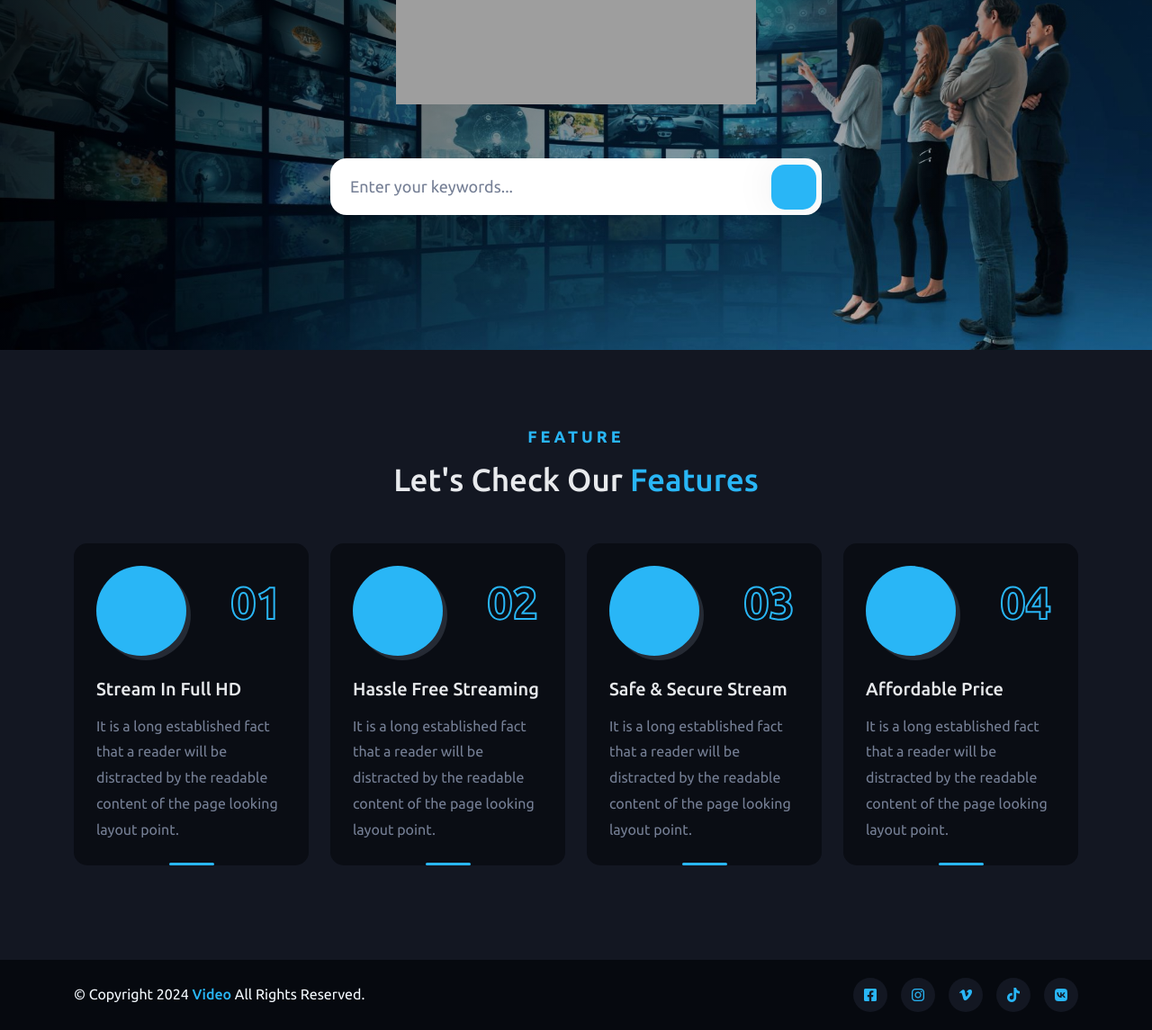
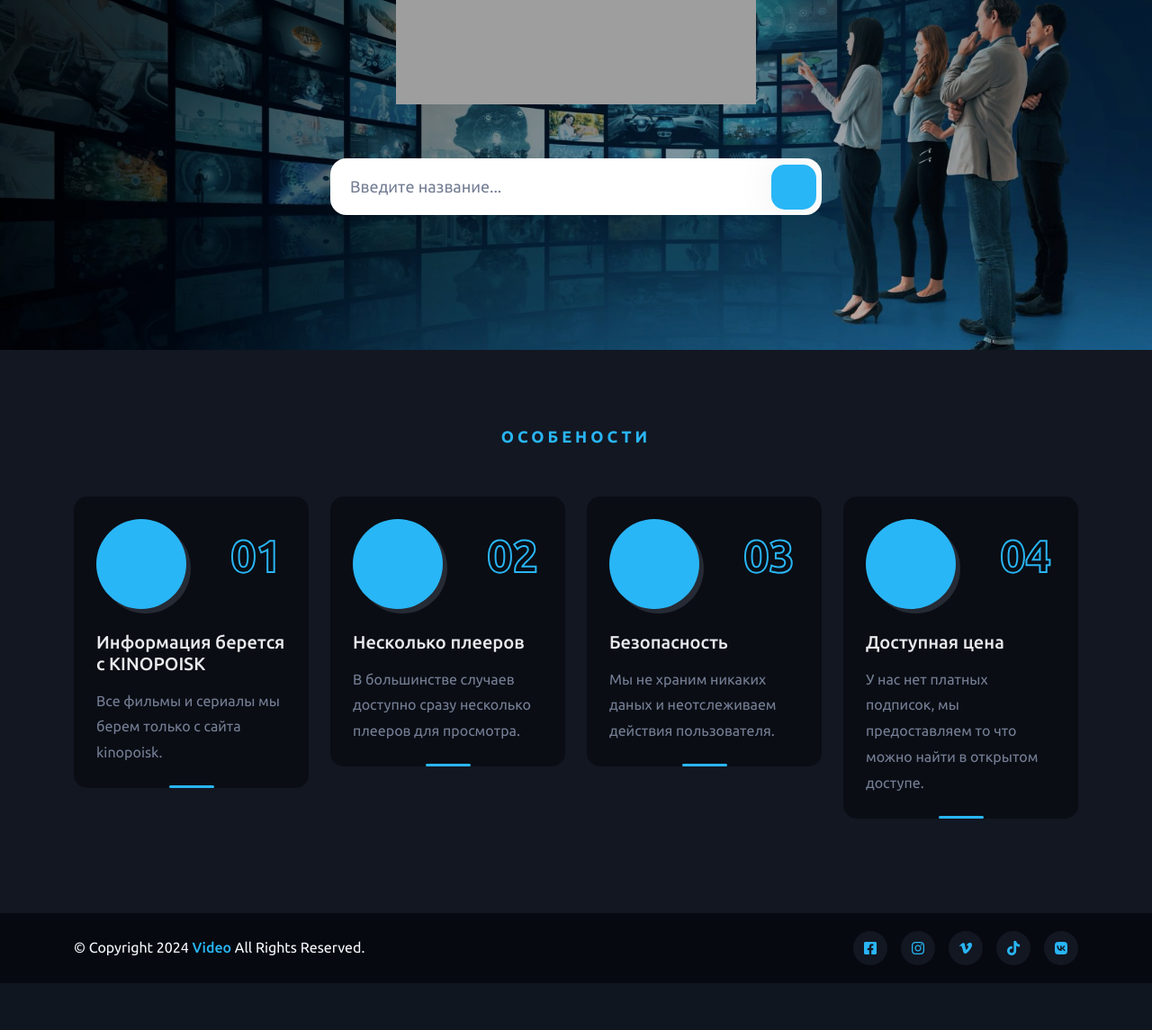
Before and after one commit to Divarion-D/MiniMovieSyte, a Flask app: page / in a window 1280 px wide. Shown: the part 475-1620 px from the top of the page at 90% size. After the commit the page ends 1568 px from the top, so only its background shows below. Run offline with Flask 2, Linux system fonts and the light colour scheme; some libraries are stand-ins or nearby versions; some web fonts are replaced; grey boxes are pictures that could not be loaded.

Commit message:
перевод на руский

```diff
--- a/templates/index.html
+++ b/templates/index.html
@@ -1,5 +1,5 @@
 <!DOCTYPE html>
-<html lang="en">
+<html lang="ru">
 
 <head>
 
@@ -52,7 +52,7 @@
                                 <form action="/handler" method="POST" novalidate>
                                     <div class="form-group">
                                         <input name="name" type="text" autocomplete=off class="form-control"
-                                            placeholder="Type Keyword...">
+                                            placeholder="Введите название...">
                                         <button type="submit" class="search-icon-btn"><i
                                                 class="icon-search"></i></button>
                                     </div>
@@ -77,7 +77,7 @@
                                     <form action="/handler" method="POST" novalidate>
                                         <div class="form-group">
                                             <input name="name" type="text" autocomplete=off class="form-control"
-                                                placeholder="Type Keyword...">
+                                                placeholder="Введите название...">
                                             <button type="submit" class="search-icon-btn"><i
                                                     class="icon-search"></i></button>
                                         </div>
@@ -114,7 +114,7 @@
                                         <form action="/handler" method="POST" novalidate>
                                             <div class="form-group">
                                                 <input name="name" required autocomplete=off type="text"
-                                                    class="form-control" placeholder="Enter your keywords...">
+                                                    class="form-control" placeholder="Введите название...">
                                                 <button type="submit"><i class="icon-search"></i></button>
                                             </div>
                                         </form>
@@ -133,8 +133,7 @@
                 <div class="row">
                     <div class="col-lg-7 mx-auto">
                         <div class="site-heading text-center">
-                            <span class="site-title-tagline">Feature</span>
-                            <h2 class="site-title">Let's Check Our <span>Features</span></h2>
+                            <span class="site-title-tagline">Особености</span>
                         </div>
                     </div>
                 </div>
@@ -146,9 +145,8 @@
                                 <div class="feature-icon">
                                     <i class="icon-stream-1"></i>
                                 </div>
-                                <h4 class="feature-title">Stream In Full HD</h4>
-                                <p>It is a long established fact that a reader will be distracted by the readable
-                                    content of the page looking layout point.</p>
+                                <h4 class="feature-title">Информация берется с KINOPOISK</h4>
+                                <p>Все фильмы и сериалы мы берем только с сайта kinopoisk.</p>
                             </div>
                         </div>
                         <div class="col-md-6 col-lg-4 col-xl-3">
@@ -157,9 +155,8 @@
                                 <div class="feature-icon">
                                     <i class="icon-server-2"></i>
                                 </div>
-                                <h4 class="feature-title">Hassle Free Streaming</h4>
-                                <p>It is a long established fact that a reader will be distracted by the readable
-                                    content of the page looking layout point.</p>
+                                <h4 class="feature-title">Несколько плееров</h4>
+                                <p>В большинстве случаев доступно сразу несколько плееров для просмотра.</p>
                             </div>
                         </div>
                         <div class="col-md-6 col-lg-4 col-xl-3">
@@ -168,9 +165,8 @@
                                 <div class="feature-icon">
                                     <i class="icon-safe"></i>
                                 </div>
-                                <h4 class="feature-title">Safe & Secure Stream</h4>
-                                <p>It is a long established fact that a reader will be distracted by the readable
-                                    content of the page looking layout point.</p>
+                                <h4 class="feature-title">Безопасность</h4>
+                                <p>Мы не храним никаких даных и неотслеживаем действия пользователя.</p>
                             </div>
                         </div>
                         <div class="col-md-6 col-lg-4 col-xl-3">
@@ -179,9 +175,8 @@
                                 <div class="feature-icon">
                                     <i class="icon-money-bag"></i>
                                 </div>
-                                <h4 class="feature-title">Affordable Price</h4>
-                                <p>It is a long established fact that a reader will be distracted by the readable
-                                    content of the page looking layout point.</p>
+                                <h4 class="feature-title">Доступная цена</h4>
+                                <p>У нас нет платных подписок, мы предоставляем то что можно найти в открытом доступе.</p>
                             </div>
                         </div>
                     </div>
```
Also changed, not shown: templates/search.html (+17 -3 lines), templates/watch.html (+13 -14 lines).
